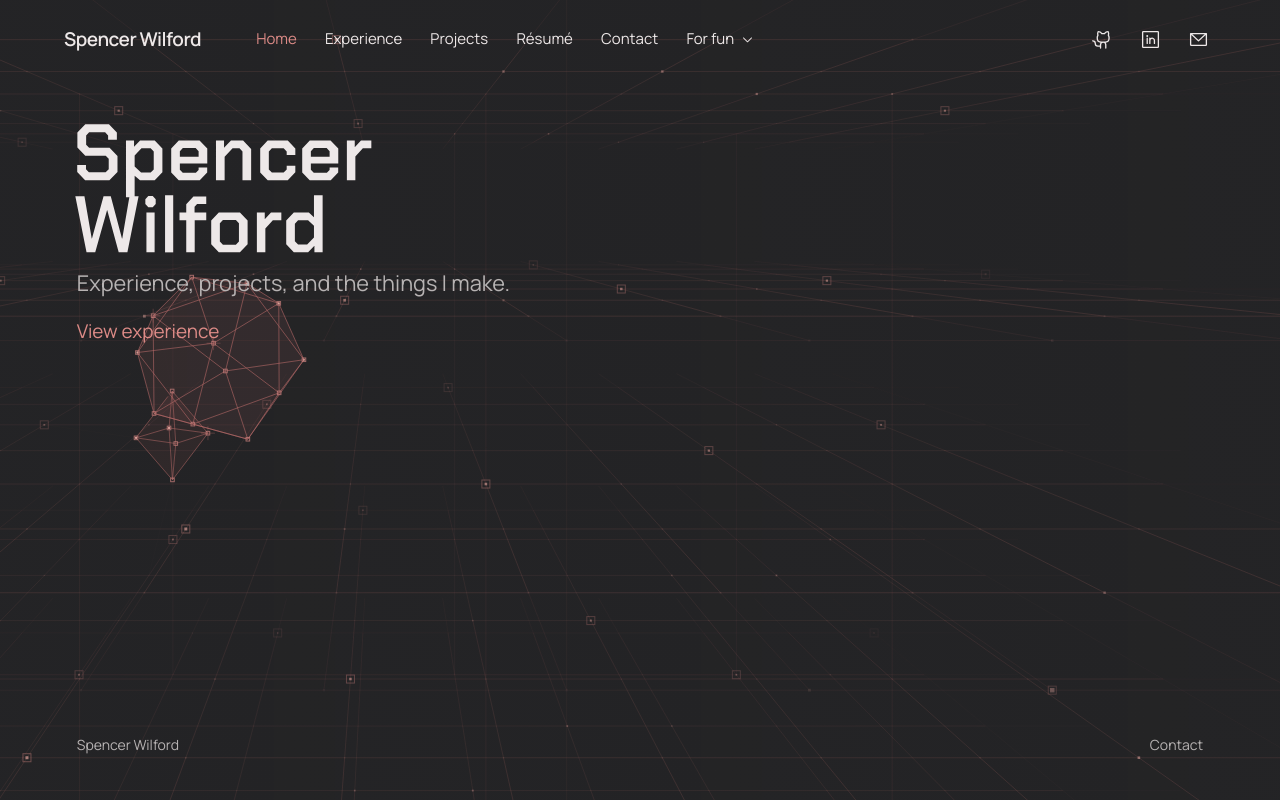
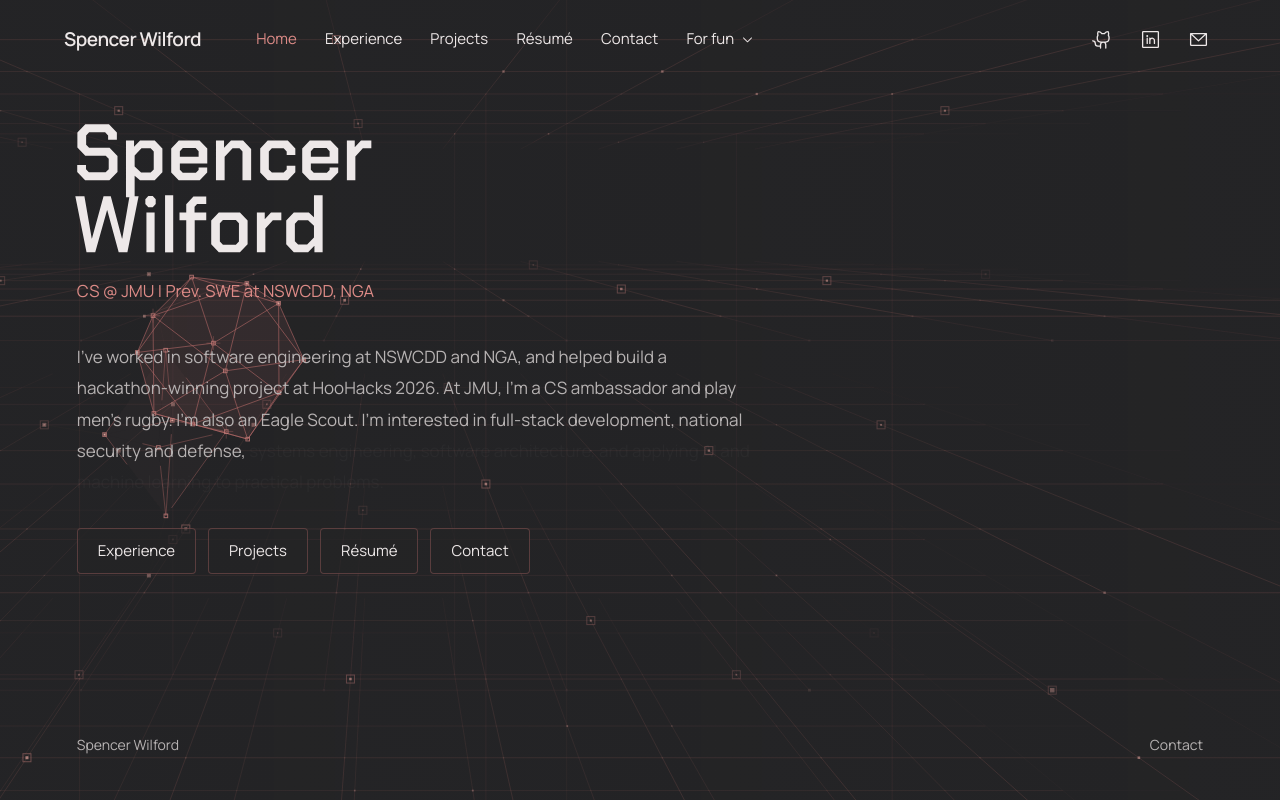
Before and after one commit to SWilford/spencer-site, a Next.js app: page / in a window 1280 px wide. Built offline with nearby package versions, Linux system fonts and the light colour scheme.

Commit message:
Add personal homepage pitch and seed forms from rendered grid nodes

```diff
--- a/src/app/globals.css
+++ b/src/app/globals.css
@@ -180,3 +180,12 @@ section[id],article[id] { scroll-margin-top: 105px; }
 @media (max-width: 1050px) { .header-inner { gap: 18px; } .main-nav { gap: 13px; } .wordmark { font-size: 16px; } }
 @media (max-width: 580px) { .page-heading { margin-bottom: 45px; } .interior-page { padding-top: 135px; } .photo-placeholders { display: block; } .photo-placeholders div { margin-bottom: 30px; } }
 @media print { .site-header,.wireframe-layer,.site-footer,.skip-link { display: none; } }
+
+.hero-credentials { margin-top:22px; color:var(--accent-light); font-size:clamp(16px,1.3vw,20px); line-height:1.6; }
+.hero-summary { margin-top:36px; max-width:690px; font-size:clamp(17px,1.3vw,19px); color:var(--muted); line-height:1.85; }
+.hero-actions { display:flex; flex-wrap:wrap; gap:12px; margin-top:30px; }
+.hero-button { display:inline-flex; justify-content:center; align-items:center; min-height:46px; padding:9px 20px; border:1px solid #c7737055; border-radius:4px; color:var(--foreground); background:rgba(36,36,38,.72); font-size:15px; transition:background 160ms,border-color 160ms,color 160ms; }
+.hero-button:hover { background:var(--surface); border-color:var(--accent-light); color:var(--accent-light); }
+@media(max-width:580px) { .hero-credentials { margin-top:18px; font-size:15px; } .hero-summary { margin-top:28px; font-size:16px; line-height:1.8; } .hero-actions { gap:10px; } .hero-button { flex:1 1 calc(50% - 10px); padding-inline:12px; } }
+
+.fun-empty { padding:10px 18px; color:var(--muted); font-size:14px; }
--- a/src/app/page.tsx
+++ b/src/app/page.tsx
@@ -6,8 +6,11 @@ export default function Home() {
   return <main id="main" className="page-content home-page">
     <section className="hero" aria-label="Introduction">
       <AnimatedName />
-      <p className="hero-description"><TypedText text={profile.introduction} delay={850}/></p>
-      <Link className="text-link hero-link" href="/experience"><TypedText text="View experience" delay={1600}/></Link>
+      <p className="hero-credentials"><TypedText text={profile.credentials} delay={850}/></p>
+      <p className="hero-summary"><TypedText text={profile.introduction} delay={2300} interval={12}/></p>
+      <nav className="hero-actions" aria-label="Explore my portfolio">
+        {[["Experience","/experience"],["Projects","/projects"],["Résumé","/resume"],["Contact","/contact"]].map(([label,href])=><Link key={href} className="hero-button" href={href} prefetch={true}>{label}</Link>)}
+      </nav>
     </section>
   </main>;
 }
--- a/src/components/site-header.tsx
+++ b/src/components/site-header.tsx
@@ -12,7 +12,6 @@ import Link from "next/link";
 import { usePathname } from "next/navigation";
 
 const mainLinks = [["Home", "/"], ["Experience", "/experience"], ["Projects", "/projects"], ["Résumé", "/resume"], ["Contact", "/contact"]];
-const funLinks = [["Music & guitar", "/music"], ["Photos", "/photos"], ["Journal", "/journal"]];
 
 export function SiteHeader() {
   const pathname = usePathname();
@@ -48,7 +47,7 @@ export function SiteHeader() {
           <button ref={funButton} className="fun-trigger" aria-expanded={funOpen} aria-controls="fun-links"
             onClick={() => setFunOpen(!funOpen)}>For fun <CaretDown size={13} className={funOpen ? "turned" : ""} /></button>
           {funOpen && <ul id="fun-links" className="fun-links">
-            {funLinks.map(([label, href]) => <li key={href}><Link href={href} onClick={close}>{label}</Link></li>)}
+            <li className="fun-empty">More to come.</li>
           </ul>}
         </div>
       </nav>
--- a/src/components/typed-text.tsx
+++ b/src/components/typed-text.tsx
@@ -1,5 +1,5 @@
 import type { CSSProperties } from "react";
-export function TypedText({text,delay=0}:{text:string;delay?:number}) {
+export function TypedText({text,delay=0,interval=34}:{text:string;delay?:number;interval?:number}) {
   const words=text.split(/(\s+)/);
   return <span className="typed-text"><span className="sr-only">{text}</span><span aria-hidden="true">
     {words.map((word,part)=>{
@@ -7,7 +7,7 @@ export function TypedText({text,delay=0}:{text:string;delay?:number}) {
       const start=words.slice(0,part).join("").length;
       return <span className="typed-word" key={part}>{[...word].map((character,index)=>{
       const current=start+index;
-      return <span className="typed-character" key={current} style={{"--type-delay":`${delay+current*34}ms`} as CSSProperties}>{character}</span>;
+      return <span className="typed-character" key={current} style={{"--type-delay":`${delay+current*interval}ms`} as CSSProperties}>{character}</span>;
     })}</span>;})}
   </span></span>;
 }
--- a/src/components/wireframe-background.tsx
+++ b/src/components/wireframe-background.tsx
@@ -3,7 +3,7 @@
 import { useEffect, useRef } from "react";
 
 import { shapeVertexCounts, shapeNames, shapeFaces, shapeEdges, formationProgress, target, rotate, type Point, type ScreenPoint } from "@/lib/scene-geometry";
-import { collide, confine, gridCell, constructionAnchors } from "@/lib/scene-physics";
+import { collide, confine, gridNodes, gridNodePosition, constructionAnchors, type GridNode } from "@/lib/scene-physics";
 
 export function WireframeBackground() {
   const canvasRef = useRef<HTMLCanvasElement>(null);
@@ -23,7 +23,7 @@ export function WireframeBackground() {
       small,size,mass:size**3,period,lane:[.6,3.2,1.2,2.4,3.8][index]+(random()-.5)*.5,
       order:Array.from({length:5},(_,i)=>small ? i+5 : i), offset:{x:0,y:0,z:0},velocity:{x:0,y:0,z:0},
       spin:random()*Math.PI*2, strain:0, cooldown:0,birth,
-      anchors:[] as Point[],
+      anchors:[] as GridNode[],
     };});
     for(const body of bodies) for(let i=body.order.length-1;i>0;i--) {
       const j=Math.floor(random()*(i+1)); [body.order[i],body.order[j]]=[body.order[j],body.order[i]];
@@ -92,17 +92,17 @@ export function WireframeBackground() {
         context.lineWidth = 1; context.stroke();
       };
       // The entire lattice advances rightward and toward the camera in world space.
-      const flowX=elapsed*.14,flowZ=elapsed*.11;
-      const driftX=flowX%1,driftZ=flowZ%1;
-      for(let plane=0;plane<5;plane++) for(let x=-6;x<=6;x++) for(let z=-1;z<=7;z++) {
-        const cell=gridCell(x,z,elapsed);
-        const point = {x:cell.x,y:plane*1.8-1.2,z:cell.z};
+      const driftX=(elapsed*.14)%1;
+      const lattice=gridNodes(elapsed);
+      const visibleNodes=lattice.filter(node=>{const p=worldProject(node.position);return node.fade>.35 && p.visible && p.x>12 && p.x<width-12 && p.y>12 && p.y<height-12;});
+      for(const node of lattice) {
+        const {plane,idX,idZ}=node;
+        const point = node.position;
         const p = worldProject(point);
-        const edgeFade=Math.max(0,Math.min(1,6-Math.abs(x+driftX),(z-driftZ+1),(7-z+driftZ)));
+        const edgeFade=node.fade;
         const depthFade = Math.max(.15,Math.min(1,p.scale))*edgeFade;
         line(p,worldProject({...point,x:point.x+1.25}),.18*depthFade);
         line(p,worldProject({...point,z:point.z+1.6}),.18*depthFade);
-        const {idX,idZ}=cell;
         if(plane===0 && idX%3===0 && idZ%3===0) line(p,worldProject({...point,y:6}),.13*depthFade);
         if(!p.visible) continue;
         const light = Math.pow(.5+.5*Math.sin(idX*7.13+idZ*4.7+plane+elapsed*.8),12);
@@ -130,7 +130,7 @@ export function WireframeBackground() {
         }
         const center={x:base.x+body.offset.x,y:base.y+body.offset.y,z:base.z+body.offset.z};
         const screen=worldProject(center);
-        const formed=formationProgress(reduced ? 2.52 : elapsed-body.birth);
+        const formed=formationProgress(reduced ? 2.52 : elapsed-body.birth-.55);
         const dx=screen.x-pointer.x*width,dy=screen.y-pointer.y*height;
         if(!reduced && pointer.strength>0 && elapsed>body.cooldown && formed>.45 && screen.visible && Math.hypot(dx,dy)<worldSize*screen.scale*1.15*body.size+12) {
           const speed=Math.hypot(pointer.vx,pointer.vy);
@@ -178,14 +178,17 @@ export function WireframeBackground() {
       // All nodes and forms use the same projection and back-left → front-right flow.
       const center = centers[layer].center;
       if(body.anchors.length===0) {
-        body.anchors=constructionAnchors(center,Array.from({length:count},(_,i)=>target(i,shape)),elapsed);
+        if(visibleNodes.length<count) continue;
+        body.anchors=constructionAnchors(center,Array.from({length:count},(_,i)=>target(i,shape)),visibleNodes);
       }
       for (let i = 0; i < count; i++) {
         const formed = rotate(target(i,shape),elapsed*.16+body.spin,-.25+elapsed*.055);
-        const rest = body.anchors[i];
-        const anchor = {
-          x:(rest.x+flowX)*1.25,y:rest.y,z:(rest.z-flowZ)*1.6,
-        };
+        const anchor = gridNodePosition(body.anchors[i],elapsed);
+        if(assembly<1) {
+          const source=worldProject(anchor);
+          context.fillStyle=`rgba(239,174,165,${.85*(1-assembly)})`;
+          context.fillRect(source.x-2,source.y-2,4,4);
+        }
         const growth = .9*body.size;
         const p = {
           x:anchor.x-center.x+(formed.x*growth-(anchor.x-center.x))*assembly,
@@ -272,6 +275,7 @@ export function WireframeBackground() {
       }
       canvas.dataset.shape = shapeNames[bodies[0].order[0]];
       canvas.dataset.shapes=bodies.map(body=>shapeNames[body.order[0]]).join(',');
+      canvas.dataset.seeds=JSON.stringify(bodies.map(body=>body.anchors.map(node=>({idX:node.idX,idZ:node.idZ,plane:node.plane}))));
       canvas.dataset.births=bodies.map(body=>body.birth.toFixed(2)).join(',');
       canvas.dataset.population=String(bodies.length);
       canvas.dataset.active=String(bodies.filter(body=>elapsed>=body.birth).length);
--- a/src/content/profile.ts
+++ b/src/content/profile.ts
@@ -3,7 +3,8 @@ export const profile = {
   email: "sawilford2006@gmail.com",
   github: "https://github.com/SWilford",
   linkedin: "https://www.linkedin.com/in/spencerwilford",
-  introduction: "Experience, projects, and the things I make.",
+  credentials: "CS @ JMU | Prev. SWE at NSWCDD, NGA",
+  introduction: "I've worked in software engineering at NSWCDD and NGA, and helped build a hackathon-winning project at HooHacks 2026. At JMU, I’m a CS ambassador and play men’s rugby. I’m also an Eagle Scout. I’m interested in full-stack development, national security and defense, systems engineering, software architecture, and applying AI and machine learning to practical problems.",
 };
 export const projects = [
   {
--- a/src/lib/scene-physics.ts
+++ b/src/lib/scene-physics.ts
@@ -20,19 +20,26 @@ export function confine(bounds:{left:number;right:number;top:number;bottom:numbe
   };
 }
 
-// Pick distinct lattice intersections, independent of the solid's small final size.
-export function constructionAnchors(center:Vector, vertices:Vector[], time:number):Vector[] {
-  const flowX=time*.14,flowZ=time*.11;
-  const origin={x:Math.round(center.x/1.25-flowX),y:Math.round((center.y+1.2)/1.8),z:Math.round(center.z/1.6+flowZ)};
-  const available:Vector[]=[];
-  for(let x=-1;x<=1;x++) for(let y=-1;y<=1;y++) for(let z=-1;z<=1;z++) {
-    available.push({x:origin.x+x,y:(origin.y+y)*1.8-1.2,z:origin.z+z});
+// One finite lattice supplies both rendering and construction; no synthetic seed nodes.
+export type GridNode={idX:number;idZ:number;plane:number;position:Vector;fade:number};
+export function gridNodePosition(node:Pick<GridNode,'idX'|'idZ'|'plane'>,time:number):Vector {
+  return {x:(node.idX+time*.14)*1.25,y:node.plane*1.8-1.2,z:(node.idZ-time*.11)*1.6};
+}
+export function gridNodes(time:number):GridNode[] {
+  const nodes:GridNode[]=[],driftX=(time*.14)%1,driftZ=(time*.11)%1;
+  for(let plane=0;plane<5;plane++) for(let x=-6;x<=6;x++) for(let z=-1;z<=7;z++) {
+    const cell=gridCell(x,z,time);
+    nodes.push({idX:cell.idX,idZ:cell.idZ,plane,position:{x:cell.x,y:plane*1.8-1.2,z:cell.z},fade:Math.max(0,Math.min(1,6-Math.abs(x+driftX),z-driftZ+1,7-z+driftZ))});
   }
+  return nodes;
+}
+export function constructionAnchors(center:Vector,vertices:Vector[],nodes:GridNode[]):GridNode[] {
+  const available=[...nodes];
   return vertices.map(vertex=>{
     const desired={x:center.x+vertex.x,y:center.y+vertex.y,z:center.z+vertex.z};
     let best=0,distance=Infinity;
-    available.forEach((anchor,index)=>{
-      const next=Math.hypot((anchor.x+flowX)*1.25-desired.x,anchor.y-desired.y,(anchor.z-flowZ)*1.6-desired.z);
+    available.forEach((node,index)=>{
+      const p=node.position,next=Math.hypot(p.x-desired.x,p.y-desired.y,p.z-desired.z);
       if(next<distance) {best=index;distance=next;}
     });
     return available.splice(best,1)[0];
```
Also changed, not shown: .impeccable/design.json, .impeccable/home-contract.md, .impeccable/surfaces/src-app-page-tsx.md, 2 other files (tests, documents, lock files or other folders).
